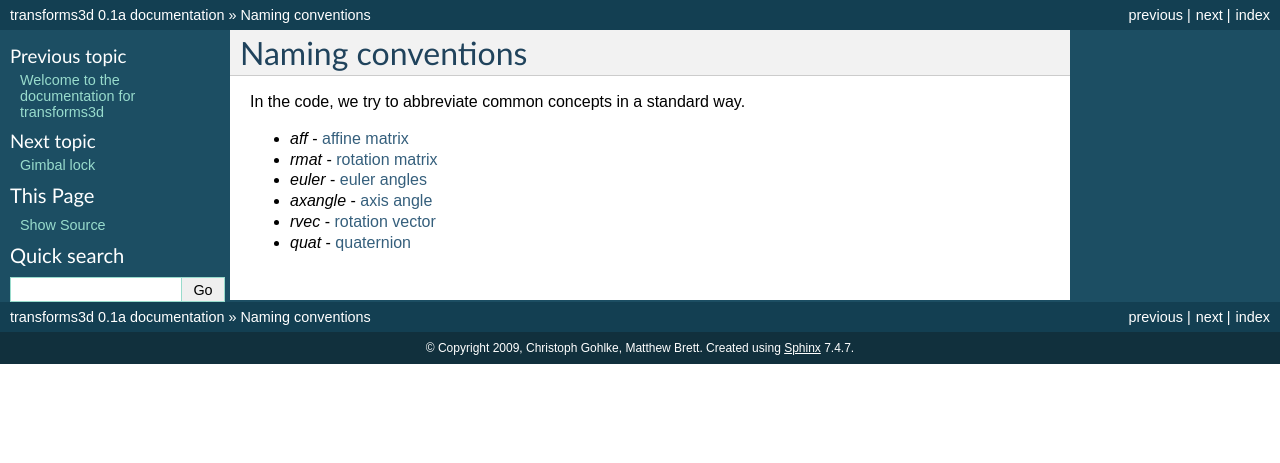
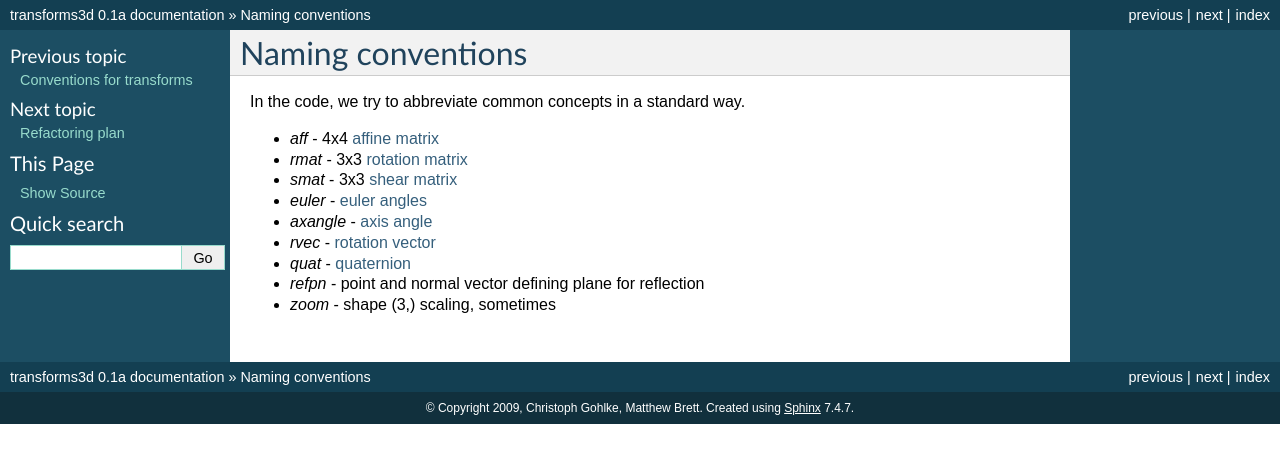
Before and after one commit to matthew-brett/transforms3d, a Sphinx documentation site: the page built from doc/naming_conventions.rst, in a window 1280 px wide. Shown: the top 463 px of the page. Built offline with Sphinx 7.4.7, drawn with Linux system fonts in a browser that asks for light colours; formulas are drawn with MathJax 3.

Commit message:
Added refactor plan and fragments for documentation structure

```diff
--- a/doc/index.rst
+++ b/doc/index.rst
@@ -11,7 +11,10 @@ Contents:
 .. toctree::
    :maxdepth: 2
 
+   intro
+   conventions
    naming_conventions
+   refactor_plan
    gimbal_lock
    glossary
 
--- a/doc/links_names.txt
+++ b/doc/links_names.txt
@@ -16,3 +16,5 @@
 .. _`wikipedia Euler angles`: http://en.wikipedia.org/wiki/Euler_angles
 .. _`Mathworld Euler angles`: http://mathworld.wolfram.com/EulerAngles.html
 .. _`wikipedia quaternion`: http://en.wikipedia.org/wiki/Quaternion
+.. _`wikipedia shear matrix`: http://en.wikipedia.org/wiki/Shear_matrix
+.. _`wikipedia reflection`: http://en.wikipedia.org/wiki/Reflection_(mathematics)
--- a/doc/naming_conventions.rst
+++ b/doc/naming_conventions.rst
@@ -1,12 +1,17 @@
+.. _naming-conventions:
+
 ====================
  Naming conventions
 ====================
 
 In the code, we try to abbreviate common concepts in a standard way.
 
-* *aff*  - :term:`affine matrix`
-* *rmat* - :term:`rotation matrix`
+* *aff*  - 4x4 :term:`affine matrix`
+* *rmat* - 3x3 :term:`rotation matrix`
+* *smat* - 3x3 :term:`shear matrix`
 * *euler* - :term:`euler angles`
 * *axangle* - :term:`axis angle`
 * *rvec* - :term:`rotation vector`
 * *quat* - :term:`quaternion`
+* *refpn* - point and normal vector defining plane for reflection
+* *zoom* - shape (3,) scaling, sometimes
```
Also changed, not shown: doc/conventions.rst (added, +8 -0 lines), doc/differences_summary.txt (deleted, +0 -8 lines), doc/glossary.rst (+11 -0 lines), doc/intro.rst (added, +9 -0 lines), doc/refactor_plan.rst (added, +115 -0 lines).
